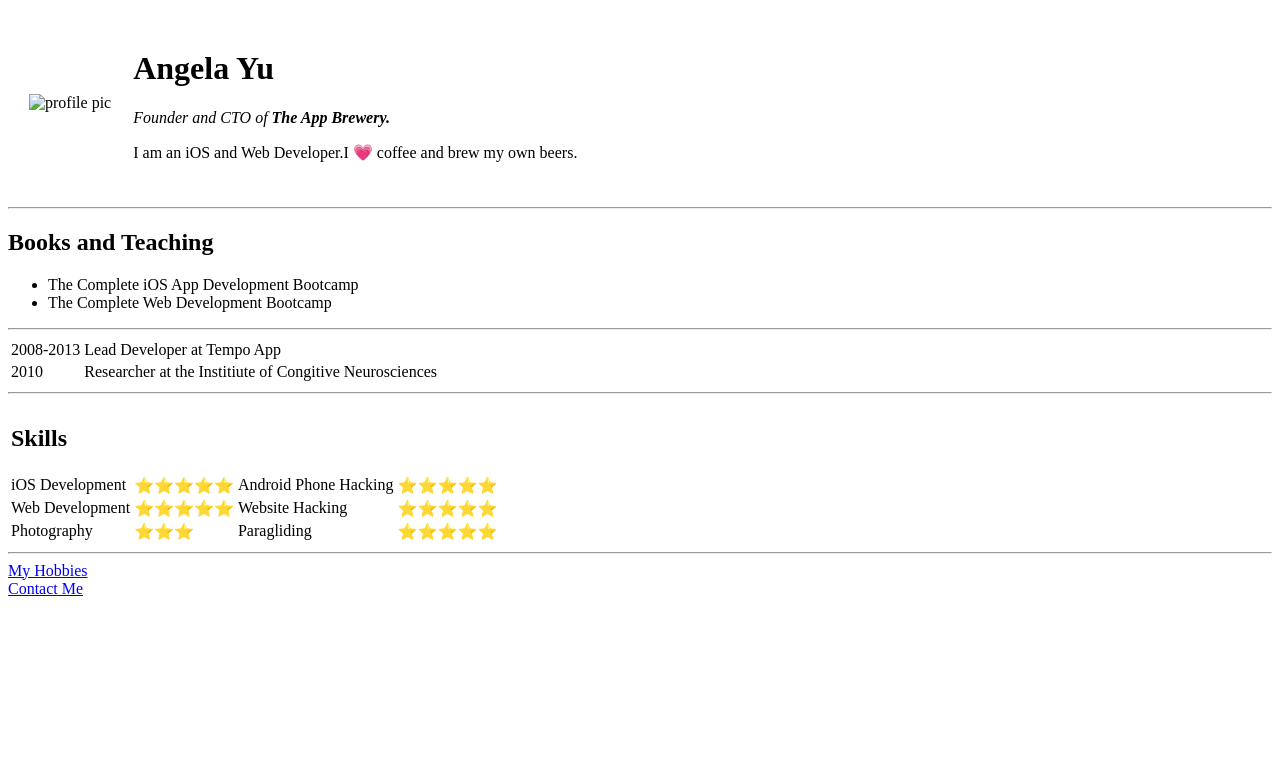
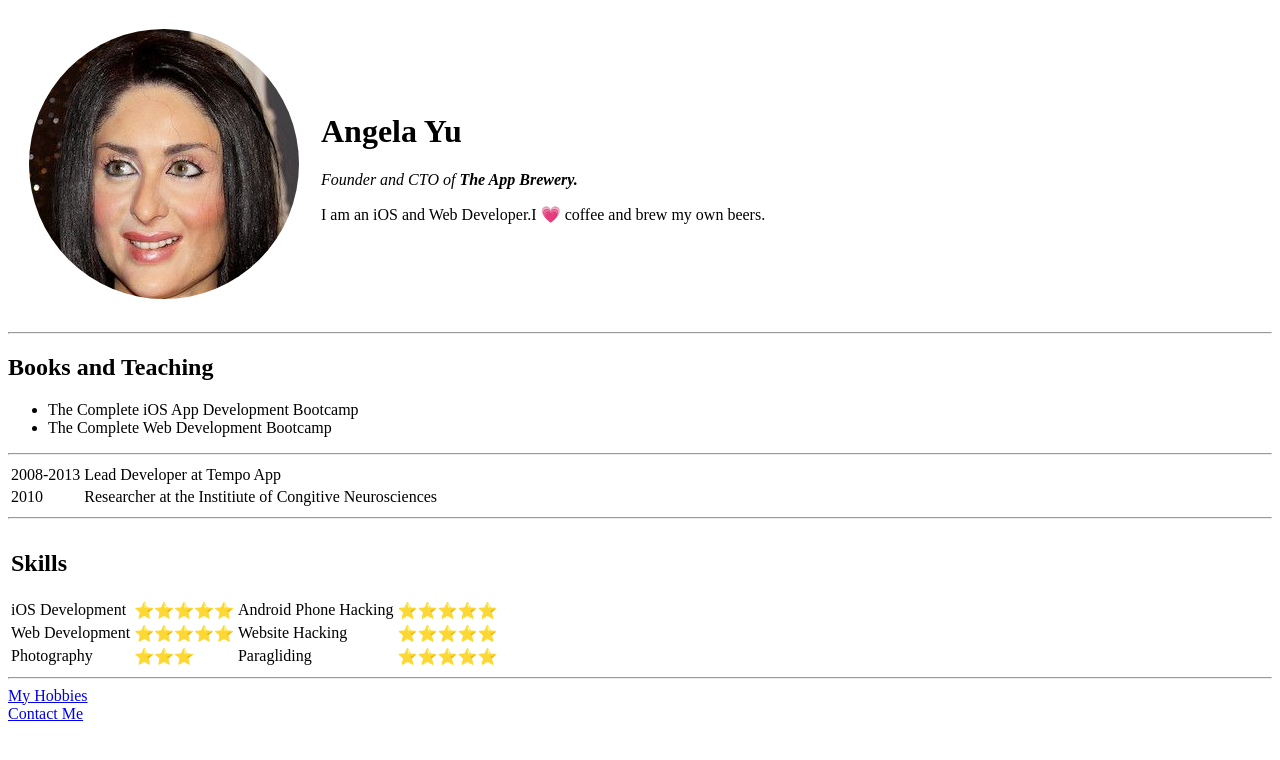
Before and after one commit to CobrA0609/CV, a plain HTML site: page index.html in a window 1280 px wide. Drawn offline with Linux system fonts and the light colour scheme; the site is published under a folder, as on GitHub Pages, so addresses that start at the root find nothing.

Commit message:
Update index.html

```diff
--- a/index.html
+++ b/index.html
@@ -10,7 +10,7 @@
 <body>
   <table cellspacing="20">
     <tr>
-      <td><img src="/Kareena.PNG" alt="profile pic"></td>
+      <td><img src="Kareena.PNG" alt="profile pic"></td>
       <td>
         <h1>Angela Yu</h1>
         <em> Founder and CTO of <b>The App Brewery.</b></em>
```
